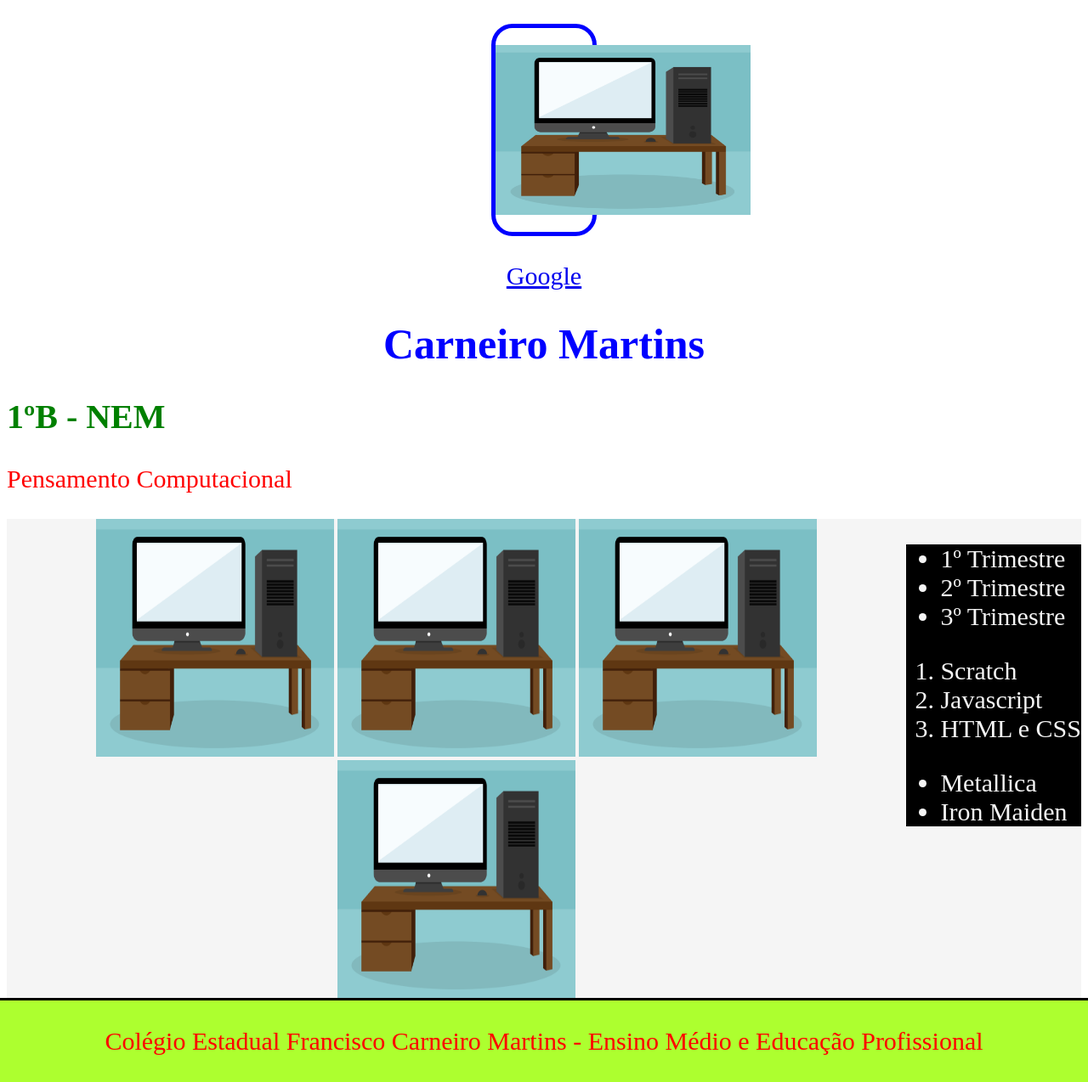
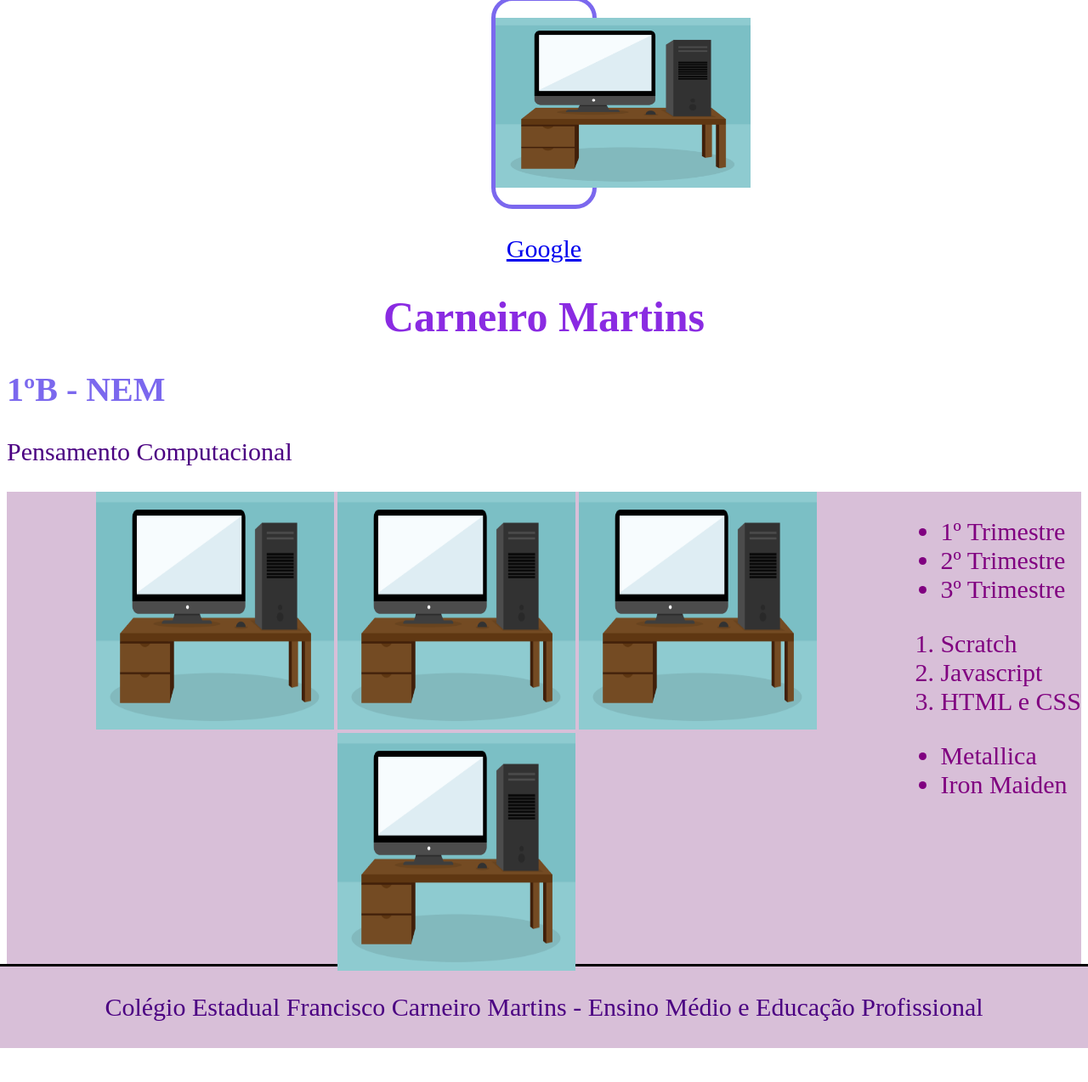
Before and after one commit to leticinhaaaaaaaaaaaaaa/1B-NEM-CFCM, a plain HTML site: page index.html in a window 1280 px wide. Shown: the part 135-1409 px from the top of the page at 85% size. After the commit the page ends 1377 px from the top, so only its background shows below. Drawn offline with Linux system fonts and the light colour scheme.

Commit message:
Update style.css

```diff
--- a/style.css
+++ b/style.css
@@ -1,84 +1,87 @@
-.minhalista {
-    color:whitesmoke;
-    font-size: 30;
+.minhalista{
+    color:purple;
+    font-size:30;
 }
-
 #menu {
     text-align: center;
     font-size: 30px;
 }
 
-#lateral {
-    float: right;
+#lateral{
+     float:right;
 }
 
-.listas {
-    background: black;
+.lista{
+    background: #D8BFD8;
 }
 
-.imagens {
-    text-align: center;
-    background: whitesmoke;
+.imagens{
+    text-align:center;
+    background:#D8BFD8;
 }
-
 #cabecalho {
     text-align: center;
-    background: greenyellow;
+    background: #D8BFD8;
     border-bottom-style: solid;
+    margin-left: -7px;
+    margin-right: -7px;
+    margin-top: -8px;
+}
+.rodape{
+    text-align:center;
+    background:#D8BFD8;
+    border-top-style:solid;
     margin-left: -8px;
     margin-right: -8px;
     margin-top: -8px;
-    padding: 1px;
+    padding:1px;
+}
+.lista {
+    color: purple;
+    font-size:30;
 }
 
-.rodape {
-    text-align: center;
-    background: greenyellow;
-    border-top-style: solid;
-    margin-left: -8px;
-    margin-right: -8px;
-    margin-bottom: -30px;
-    padding: 1px;
-}
-
-.lista {
-    color: whitesmoke;
-    font-size: 30;
-}
-
-#imagem {
+#imagem{
     text-align: center;
     border: 5px;
-    border-style: solid;
-    border-color: blue;
-    border-top-left-radius: 25px;
-    border-top-right-radius: 25px;
-    border-bottom-left-radius: 25px;
-    border-bottom-right-radius: 25px;
-    padding-top: 20px;
-    padding-bottom: 20px;
-    margin-left: 570px;
-    margin-right: 570px;
+    border-style:solid;
+    border-color:#7B68EE;
+    border-top-left-radius:25px;
+    border-top-right-radius:25px;
+    border-bottom-left-radius:25px;
+    border-bottom-right-radius:25px;
+    padding-top:20px;
+    padding-bottom:20px;
+    margin-left:570px;
+    margin-right:570px;
 }
 
 #link {
-    text-align: center;
+      text-align: center;
 }
 
-p {
-    color: red;
+p{
+    color: #4B0082;
     font-size: 30;
 
 }
-
-h1 {
-    color: blue;
+h1{
+    color: #8A2BE2;
     text-align: center;
     font-size: 50;
 }
-
-h2 {
-    color: green;
+h2{
+    color: #7B68EE;
     text-align: left;
     font-size: 40;
 }
+#alunos {
+    background:#4B0082;
+}
+#alunos{
+    font-size: 20px;
+    color:#D8BFD8;
+    border-style: solid;
+    margin-right: 85%;
+    margin-top: -2px;
+    margin-bottom: -2px;
```
